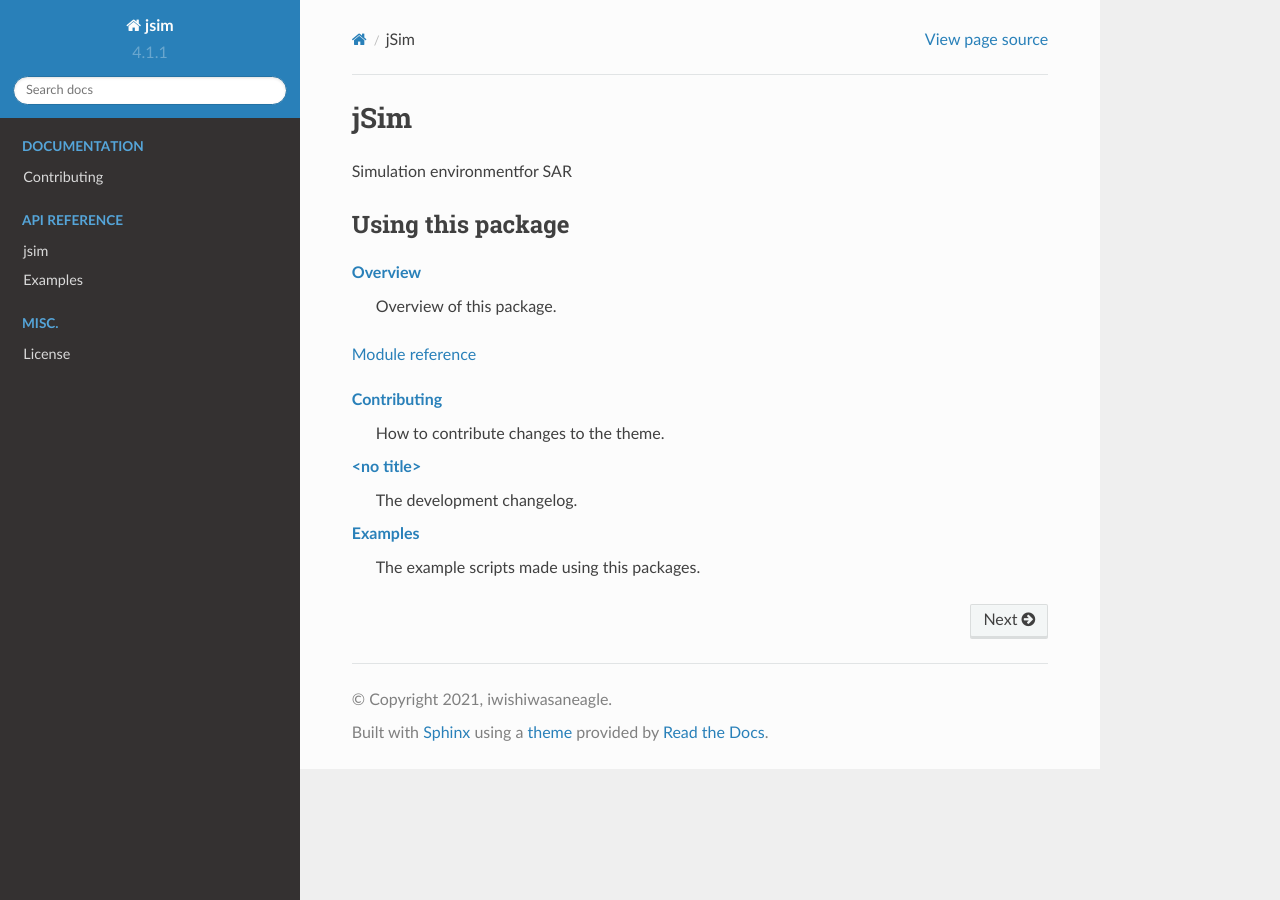
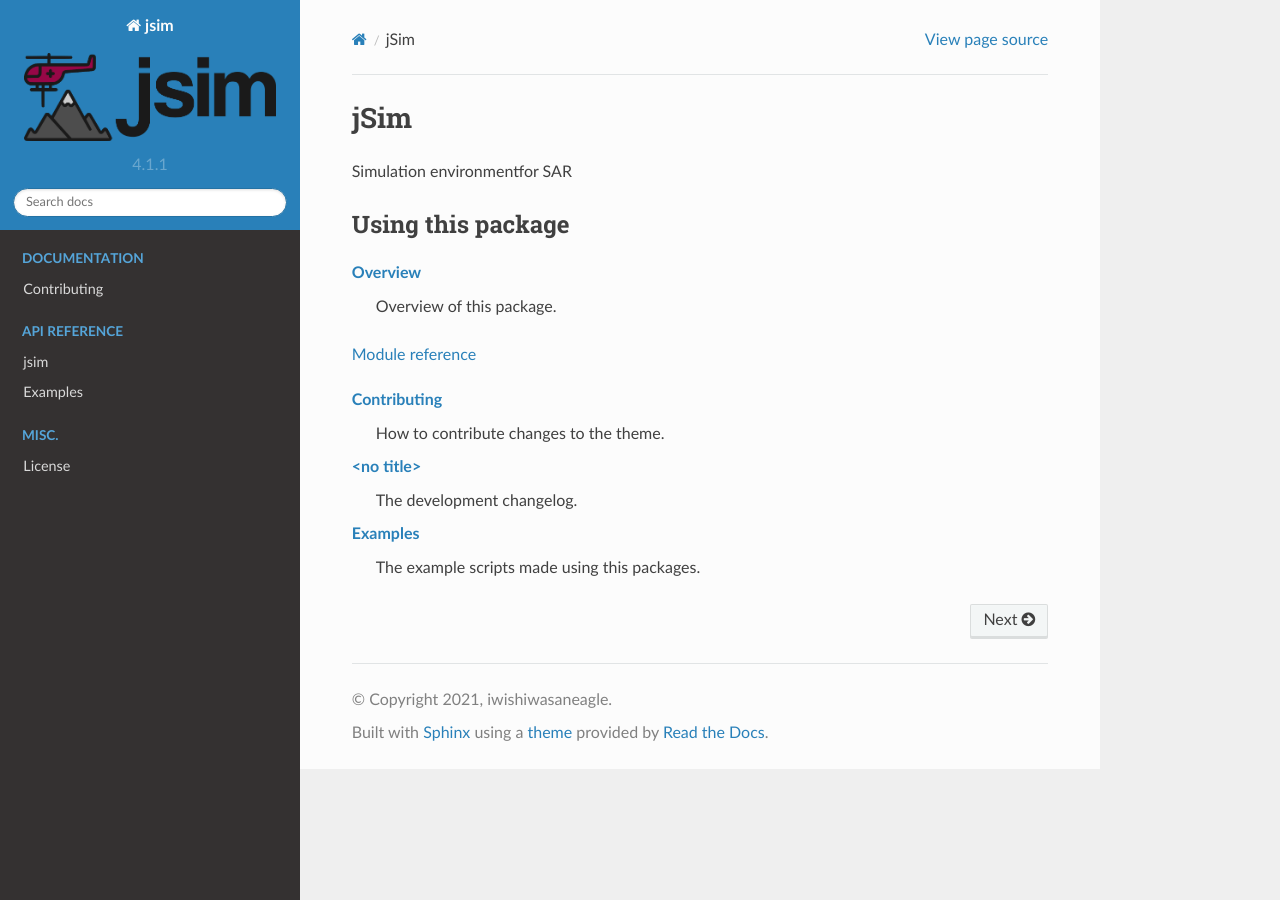
Before and after one commit to iwishiwasaneagle/jsim, a Sphinx documentation site: the page built from docs/index.rst, in a window 1280 px wide. Built offline with Sphinx 7.4.7 and the Read the Docs theme 2.0.0, drawn with Linux system fonts in a browser that asks for light colours.

Commit message:
docs: use banner in docs

```diff
--- a/docs/conf.py
+++ b/docs/conf.py
@@ -223,7 +223,7 @@
 
 # The name of an image file (relative to this directory) to place at the top
 # of the sidebar.
-# html_logo = ""
+html_logo = "_static/banner_nobg.png"
 
 # The name of an image file (within the static path) to use as favicon of the
 # docs.  This file should be a Windows icon file (.ico) being 16x16 or 32x32
```
